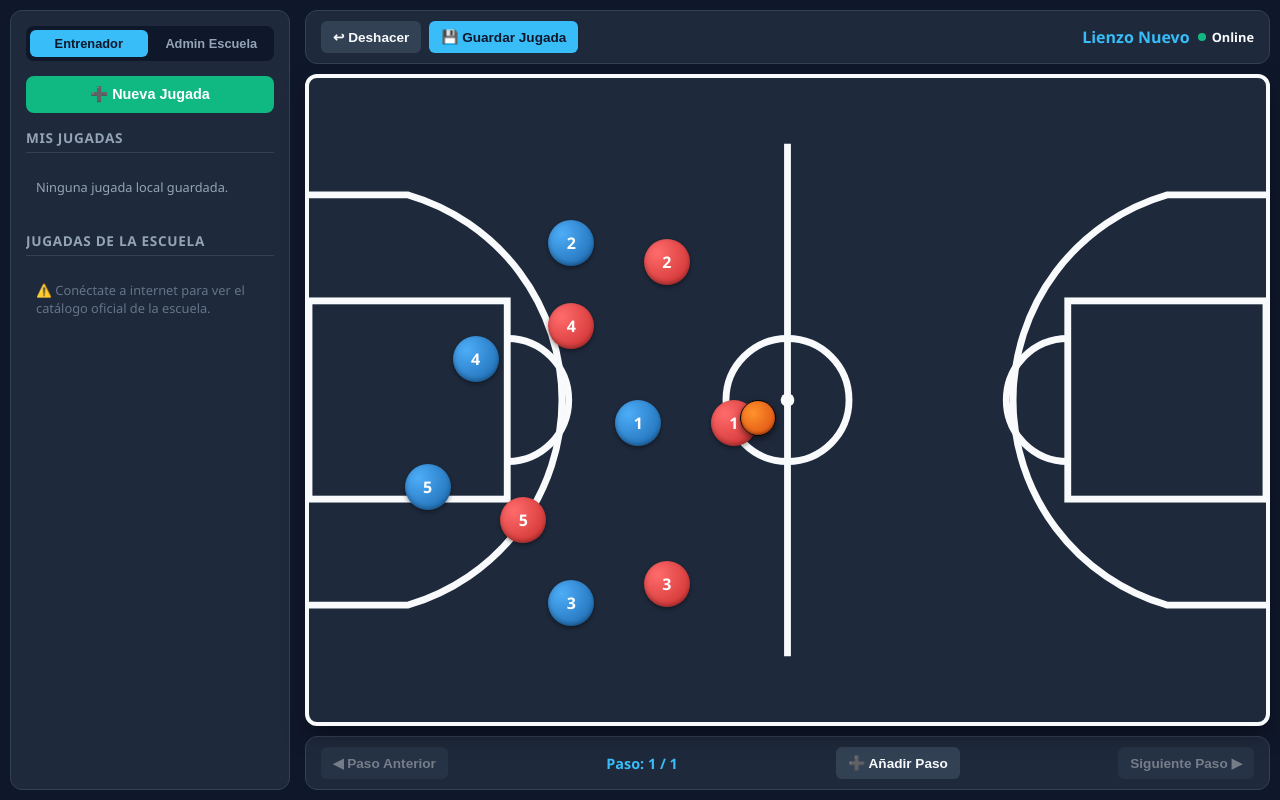
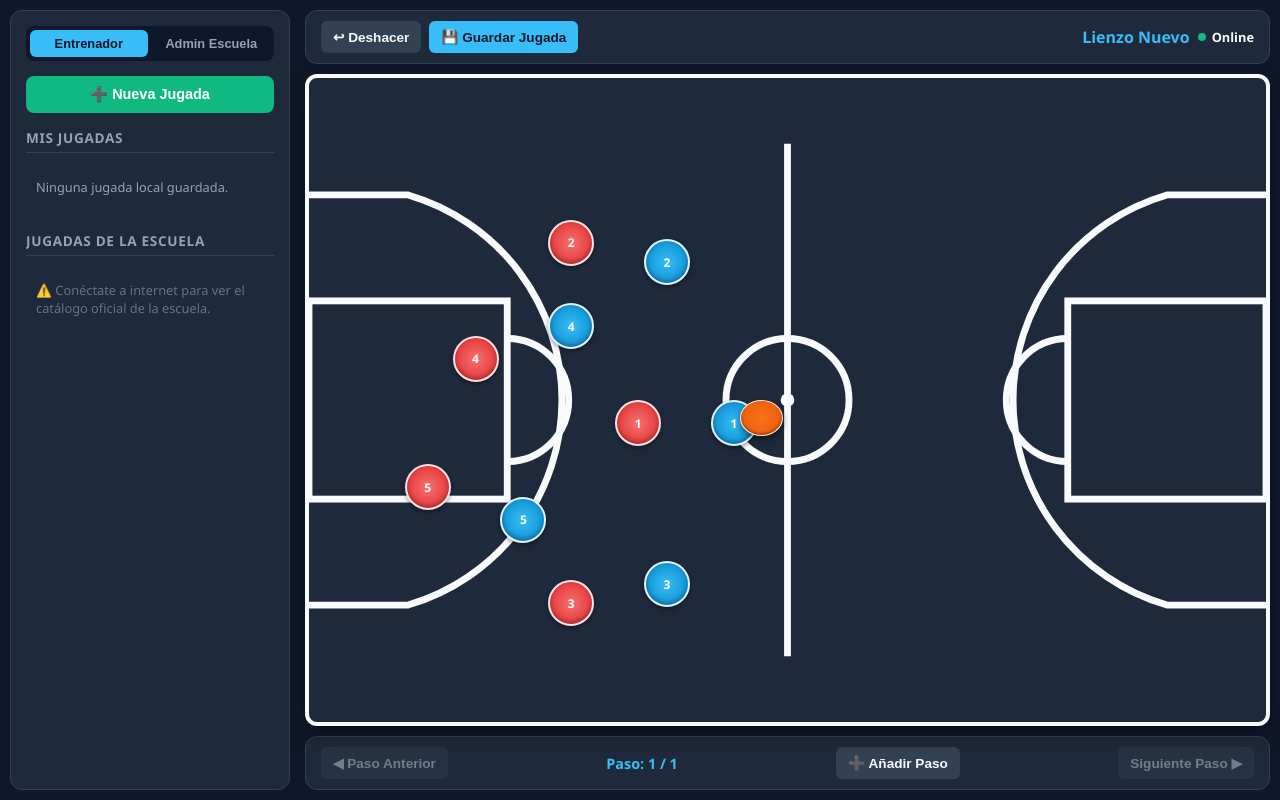
Before and after one commit to ivazquezromero2090-coder/pizarra-baloncesto, a plain HTML site: page index.html in a window 1280 px wide. Drawn offline with nearby package versions, Linux system fonts and the light colour scheme; no server answers.

```diff
--- a/style.css
+++ b/style.css
@@ -337,6 +337,38 @@
                 inset 0 -2px 4px rgba(0, 0, 0, 0.2);
 }
 
+/* Clase de animación para transiciones suaves */
+.animate-transition {
+    transition: left 0.6s ease-in-out, top 0.6s ease-in-out;
+}
+
+@media (min-width: 950px) {
+    .token { font-size: 12px; }
+}
+
+.token.attack {
+    background: radial-gradient(circle, #38bdf8 0%, #0284c7 100%);
+    border: 2px solid #e0f2fe;
+}
+
+.token.defense {
+    background: radial-gradient(circle, #f87171 0%, #dc2626 100%);
+    border: 2px solid #fee2e2;
+}
+
+.token.ball {
+    width: 4.5%; /* Balón del mismo tamaño que los jugadores */
+    background: radial-gradient(circle, #f97316 0%, #ea580c 100%);
+    border: 1px solid #ffedd5;
+    z-index: 10;
+}
+
+.token:active {
+    cursor: grabbing;
+    transform: translate(-50%, -50%) scale(1.2);
+    box-shadow: 0 10px 15px -3px rgba(0, 0, 0, 0.5);
+    z-index: 20;
+}
 
 /* ==========================================
    4. LÍNEA DE TIEMPO (BARRA INFERIOR)
```
